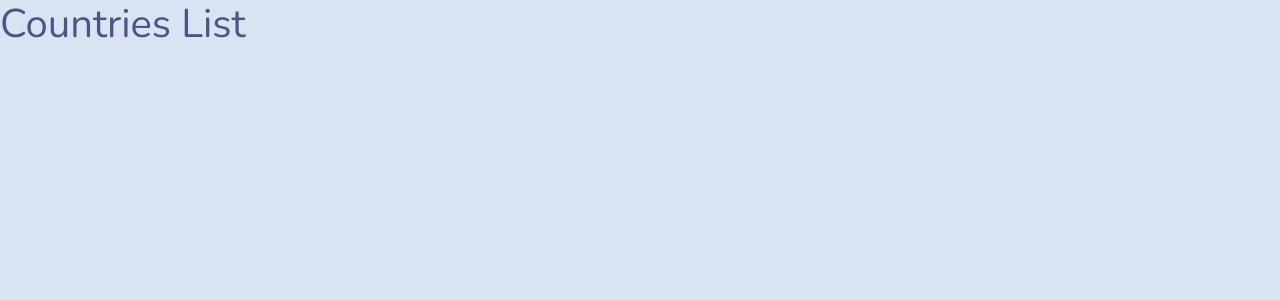
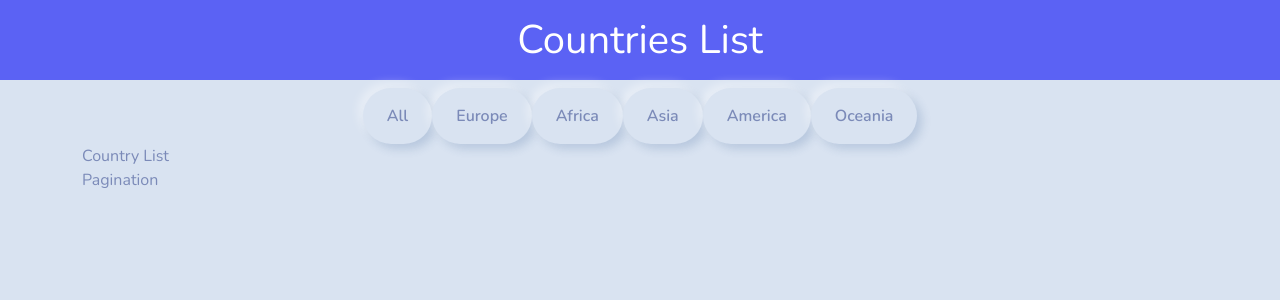
Before and after one commit to RoTour/react-from-scratch, a React (Create React App) app in the folder project3/: page / in a window 1280 px wide. Shown: the top 300 px of the page. Built offline with nearby package versions, Linux system fonts and the light colour scheme; the HTML template or start-up script is replaced by a standard one.

Commit message:
creation du projet

```diff
--- a/project3/src/App.tsx
+++ b/project3/src/App.tsx
@@ -1,10 +1,14 @@
 import React from 'react';
 import './App.css';
 import Title from './components/Title/Title';
+import Countries from './containers/Countries/Countries';
 
 function App() {
   return <>
     <Title/>
+    <div className={"container"}>
+      <Countries/>
+    </div>
   </>;
 }
 
--- /dev/null
+++ b/project3/src/components/Button/Button.tsx
@@ -0,0 +1,13 @@
+import { FC } from 'react';
+
+type ButtonProps = {
+  onClick: () => void,
+}
+
+const Button: FC<ButtonProps> = (props) => {
+  return <>
+    <button type={"button"} className={"btn btn-primary"} onClick={props.onClick}>{props.children}</button>
+  </>;
+};
+
+export default Button;
--- a/project3/src/components/Title/Title.tsx
+++ b/project3/src/components/Title/Title.tsx
@@ -4,7 +4,7 @@ type TitleProps = {}
 
 const Title: FC<TitleProps> = () => {
   return <>
-    <h1>Countries List</h1>
+    <h1 className={"col text-center bg-info text-white p-3"}>Countries List</h1>
   </>;
 };
 
--- /dev/null
+++ b/project3/src/containers/Countries/ContinentFilter/ContinentFilter.tsx
@@ -0,0 +1,19 @@
+import { FC } from 'react';
+import Button from '../../../components/Button/Button';
+
+type ContinentFilterProps = {}
+
+const ContinentFilter: FC<ContinentFilterProps> = () => {
+  return <>
+    <div className={"col text-center"}>
+      <Button onClick={() => null}>All</Button>
+      <Button onClick={() => null}>Europe</Button>
+      <Button onClick={() => null}>Africa</Button>
+      <Button onClick={() => null}>Asia</Button>
+      <Button onClick={() => null}>America</Button>
+      <Button onClick={() => null}>Oceania</Button>
+    </div>
+  </>;
+};
+
+export default ContinentFilter;
--- /dev/null
+++ b/project3/src/containers/Countries/Countries.tsx
@@ -0,0 +1,14 @@
+import { FC } from 'react';
+import ContinentFilter from './ContinentFilter/ContinentFilter';
+
+type CountriesProps = {}
+
+const Countries: FC<CountriesProps> = () => {
+  return <>
+    <ContinentFilter/>
+    <div>Country List</div>
+    <div>Pagination</div>
+  </>;
+};
+
+export default Countries;
```
